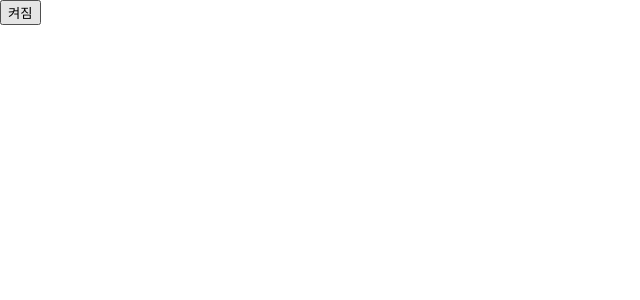
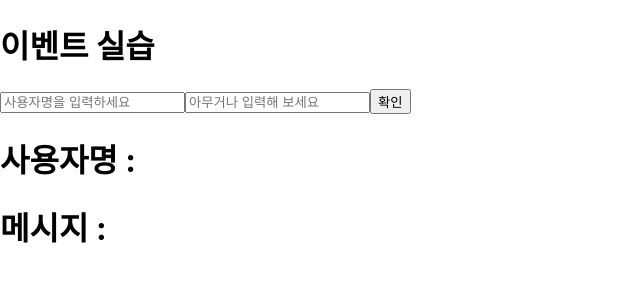
Before and after one commit to SeongEon-P/React-Class, a React (Create React App) app: page / in a window 1280 px wide. Shown: the top 300 px of the page, without its empty margins (0-640 px from the left). Built offline with nearby package versions, Linux system fonts and the light colour scheme.

Commit message:
복수 개의 input 통합 이벤트 핸들링_setOut이 입력 후 입력란을 비워주는 듯

```diff
--- /dev/null
+++ b/src/chapter08/ConfirmButton.jsx
@@ -0,0 +1,34 @@
+import React, {useState} from "react";
+
+class ConfirmButton extends React.Component{
+    constructor(props){
+        super(props);
+
+        this.state={
+            isConfirmed : false,
+        };
+        // this.handleConfirm=this.handleConfirm.bind(this);
+        this.handleConfirm = () => {
+            this.setState((prevState) => ({
+                isConfirmed : !prevState.isConfirmed,
+            }))
+        }
+    }
+
+    handleConfirm(){
+        this.setState((prevState) => ({
+            isConfirmed : !prevState.isConfirmed,
+        }));
+    }
+
+    render(){
+        return(
+            <button
+                onClick={this.handleConfirm}
+                disabled={this.state.isConfirmed}>
+                {this.state.isConfirmed? "확인됨" : "확인하기"}
+            </button>
+        );
+    }
+}
+export default ConfirmButton;
--- /dev/null
+++ b/src/chapter08/ConfirmButton2.jsx
@@ -0,0 +1,15 @@
+import React, {useState} from "react";
+
+function ConfirmButton2(props){
+    const [isConfirmed, setIsConfirmed]=useState(false);
+    const handleConfirm = () => {
+        setIsConfirmed((prevIsConfirmed) => !prevIsConfirmed);
+    }
+    return(
+        <button onClick={handleConfirm} disabled={isConfirmed}>
+            {isConfirmed ? "확인됨" : "확인하기"}
+        </button>
+    )
+}
+
+export default ConfirmButton2;
--- /dev/null
+++ b/src/chapter08/EventPractice.jsx
@@ -0,0 +1,55 @@
+import React, {useState} from "react";
+
+function EventPracice(props){
+    const [form, setForm]=useState({
+        username:'',
+        message:''
+    });
+    const [outUsername, setOutUsername]=useState('');
+    const [outMessage, setOutMessage]=useState('');
+
+
+    const {username, message} =form;
+
+    const onChange= e => {
+        const nextForm ={
+            ...form,
+            [e.target.name]: e.target.value
+        };
+        setForm(nextForm)
+    };
+
+    const onClick = () =>{
+        alert(username+ ' : ' + message);
+        setOutMessage(message);
+        setOutUsername(username);
+        setForm({username:'', message:''});
+    };
+
+
+    return(
+        <div>
+            <h1>이벤트 실습</h1>
+            <input
+            type="text"
+            name="username"
+            placeholder="사용자명을 입력하세요"
+            onChange={onChange}
+            value={username} />
+
+            <input
+            type="text"
+            name="message"
+            placeholder="아무거나 입력해 보세요"
+            onChange={onChange}
+            value={message} />
+
+            <button onClick={onClick}>확인</button>
+            <div>
+            <h1>사용자명 : {outUsername}</h1>
+            <h1>메시지 : {outMessage}</h1>
+            </div>
+        </div>
+        )
+}
+export default EventPracice;
--- a/src/index.js
+++ b/src/index.js
@@ -18,6 +18,9 @@ import Accommodate from './chapter07/Accommodate';
 import Say from './chapter08/Say';
 import Toggle from './chapter08/Toggle';
 import Toggle2 from './chapter08/Toggle2';
+import ConfirmButton from './chapter08/ConfirmButton';
+import ConfirmButton2 from './chapter08/ConfirmButton2';
+import EventPracice from './chapter08/EventPractice';
 
 const root = ReactDOM.createRoot(document.getElementById('root'));
 // setInterval( () => {
@@ -38,7 +41,10 @@ const root = ReactDOM.createRoot(document.getElementById('root'));
       {/* <Accommodate/> */}
       {/* <Say/> */}
       {/* <Toggle /> */}
-      <Toggle2 />
+      {/* <Toggle2 /> */}
+      {/* <ConfirmButton /> */}
+      {/* <ConfirmButton2 /> */}
+      <EventPracice />
 
     </React.StrictMode>
   );
```
